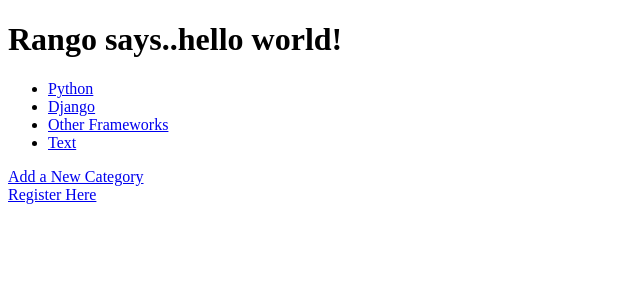
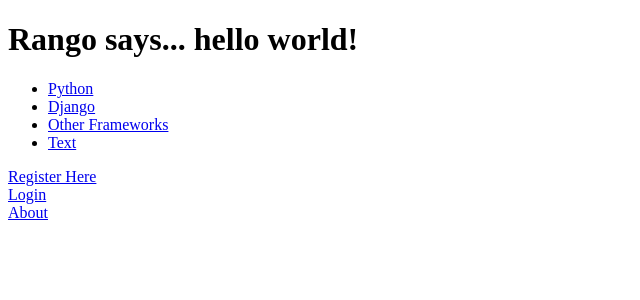
Before and after one commit to skDn/Learning-Django, a Django app: page /rango/ in a window 1280 px wide. Shown: the top 300 px of the page, without its empty margins (0-640 px from the left). Run offline with Django 3.2, Linux system fonts and the light colour scheme; data comes from the database, SQL or seed files in the repository; both versions use the stored data as it was after the commit.

Commit message:
Adding logout functionality and restricting access to not logged in users to add/edit pages or categories.

```diff
--- a/tango_with_django_project/rango/urls.py
+++ b/tango_with_django_project/rango/urls.py
@@ -9,4 +9,7 @@
         url(r'^add_category/$', views.add_category, name='add_category'),
         url(r'^category/(?P<category_name_slug>[\w\-]+)/add_page/$', views.add_page, name='add_page'),
         url(r'^register/$', views.register, name='register'),
+        url(r'^login/$', views.user_login, name='login'),
+        url(r'^restricted/', views.restricted, name='restricted'),
+        url(r'^logout/$', views.user_logout, name='logout'),
         )
--- a/tango_with_django_project/rango/views.py
+++ b/tango_with_django_project/rango/views.py
@@ -1,7 +1,11 @@
+from django.contrib.auth.decorators import login_required
 from django.http import HttpResponse
 from django.shortcuts import render
 from rango.models import Category, Page
 from rango.forms import CategoryForm, PageForm, UserForm, UserProfileForm
+
+from django.contrib.auth import authenticate, login, logout
+from django.http import HttpResponseRedirect, HttpResponse
 
 def index(request):
     # Query the database for a list of ALL categories currently stored.
@@ -54,6 +58,7 @@
     # Go render the response and return it to the client.
     return render(request, 'rango/category.html', context_dict)
 
+@login_required
 def add_category(request):
     # A HTTP POST?
     if request.method == 'POST':
@@ -78,6 +83,7 @@
     # Render the form with error messages (if any).
     return render(request, 'rango/add_category.html', {'form': form})
 
+@login_required
 def add_page(request, category_name_slug):
     try:
         cat = Category.objects.get(slug=category_name_slug)
@@ -162,3 +168,62 @@
     return render(request,
             'rango/register.html',
             {'user_form': user_form, 'profile_form': profile_form, 'registered': registered} )
+
+def user_login(request):
+
+    # If the request is a HTTP POST, try to pull out the relevant information.
+    if request.method == 'POST':
+        # Gather the username and password provided by the user.
+        # This information is obtained from the login form.
+                # We use request.POST.get('<variable>') as opposed to request.POST['<variable>'],
+                # because the request.POST.get('<variable>') returns None, if the value does not exist,
+                # while the request.POST['<variable>'] will raise key error exception
+        username = request.POST.get('username')
+        password = request.POST.get('password')
+
+        # Use Django's machinery to attempt to see if the username/password
+        # combination is valid - a User object is returned if it is.
+        user = authenticate(username=username, password=password)
+
+        # If we have a User object, the details are correct.
+        # If None (Python's way of representing the absence of a value), no user
+        # with matching credentials was found.
+        if user:
+            # Is the account active? It could have been disabled.
+            if user.is_active:
+                # If the account is valid and active, we can log the user in.
+                # We'll send the user back to the homepage.
+                login(request, user)
+                return HttpResponseRedirect('/rango/')
+            else:
+                # An inactive account was used - no logging in!
+                return HttpResponse("Your Rango account is disabled.")
+        else:
+            # Bad login details were provided. So we can't log the user in.
+            print "Invalid login details: {0}, {1}".format(username, password)
+            return HttpResponse("Invalid login details supplied.")
+
+    # The request is not a HTTP POST, so display the login form.
+    # This scenario would most likely be a HTTP GET.
+    else:
+        # No context variables to pass to the template system, hence the
+        # blank dictionary object...
+        return render(request, 'rango/login.html', {})
+
+@login_required
+def user_logout(request):
+    # Since we know the user is logged in, we can now just log them out.
+    logout(request)
+
+    # Take the user back to the homepage.
+    return HttpResponseRedirect('/rango/')
+
+def some_view(request):
+    if not request.user.is_authenticated():
+        return HttpResponse("You are logged in.")
+    else:
+        return HttpResponse("You are not logged in.")
+
+@login_required
+def restricted(request):
+    return HttpResponse("Since you're logged in, you can see this text!")
--- a/tango_with_django_project/tango_with_django_project/settings.py
+++ b/tango_with_django_project/tango_with_django_project/settings.py
@@ -12,6 +12,7 @@
 import os
 BASE_DIR = os.path.dirname(os.path.dirname(__file__))
 
+LOGIN_URL = '/rango/login/'
 
 # Quick-start development settings - unsuitable for production
 # See https://docs.djangoproject.com/en/1.7/howto/deployment/checklist/
--- a/tango_with_django_project/templates/rango/category.html
+++ b/tango_with_django_project/templates/rango/category.html
@@ -13,10 +13,14 @@
                     <li><a href="{{ page.url }}">{{ page.title }}</a></li>
                     {% endfor %}
                 </ul>
+                {% if user.is_authenticated %}
                 <a href="/rango/category/{{ category_name_slug }}/add_page/">Add a Page to {{ category_name }} Category</a>
+                {% endif %}
             {% else %}
                 <strong>No pages currently in category.</strong>
+                {% if user.is_authenticated %}
                 <a href="/rango/category/{{ category_name_slug }}/add_page/">Add a Page to {{ category_name }} Category</a>
+                {% endif %}
             {% endif %}
         {% else %}
             The specified category {{ category_name }} does not exist!
--- a/tango_with_django_project/templates/rango/index.html
+++ b/tango_with_django_project/templates/rango/index.html
@@ -5,7 +5,11 @@
     </head>
 
     <body>
-        <h1>Rango says..hello world!</h1>
+        {% if user.is_authenticated %}
+            <h1>Rango says... hello {{ user.username }}!</h1>
+        {% else %}
+            <h1>Rango says... hello world!</h1>
+        {% endif %}
 
         {% if categories %}
             <ul>
@@ -17,8 +21,16 @@
        {% else %}
             <strong>There are no categories present.</strong>
        {% endif %}
-        <a href="/rango/add_category/">Add a New Category</a><br />
-        <a href="/rango/register/">Register Here</a>
+        {% if user.is_authenticated %}
+            <a href="/rango/add_category/">Add a New Category</a><br />
+            <a href="/rango/restricted/">Restricted Page</a><br />
+            <a href="/rango/logout/">Logout</a><br />
+        {% else %}
+            <a href="/rango/register/">Register Here</a><br />
+            <a href="/rango/login/">Login</a><br />
+        {% endif %}
+
+        <a href="/rango/about/">About</a><br/>
 
     </body>
 </html>
```
Also changed, not shown: tango_with_django_project/templates/rango/login.html (added, +22 -0 lines), tango_with_django_project/db.sqlite3. Lines whose indentation alone changed are shown as unchanged.
